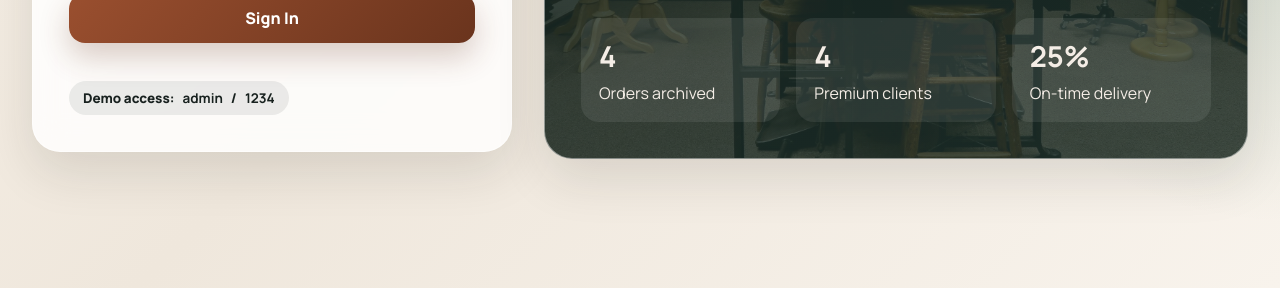
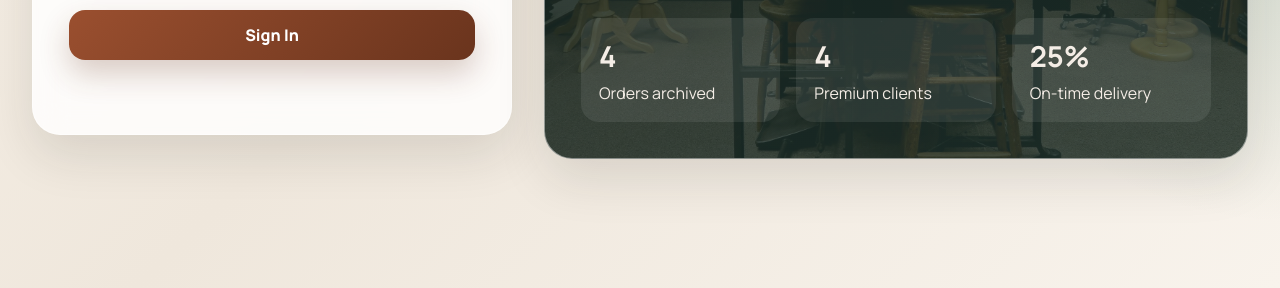
Before and after one commit to Chavansujal/GM_Tailor, a plain HTML site: page admin.html in a window 1280 px wide. Shown: the part 512-800 px from the top of the page. Drawn offline with nearby package versions, Linux system fonts and the light colour scheme.

Commit message:
n+1 commit

```diff
--- a/admin.html
+++ b/admin.html
@@ -39,9 +39,7 @@
             <button type="submit" class="primary-btn" id="loginSubmitBtn">Sign In</button>
             <p id="loginMessage" class="form-message" aria-live="polite"></p>
           </form>
-          <div class="login-note">
-            Demo access: <strong>admin</strong> / <strong>1234</strong>
-          </div>
+
         </div>
         <div class="login-visual reveal-up" aria-hidden="true">
           <div class="visual-card">
```
